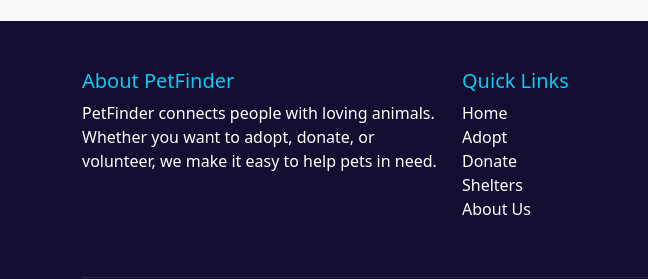
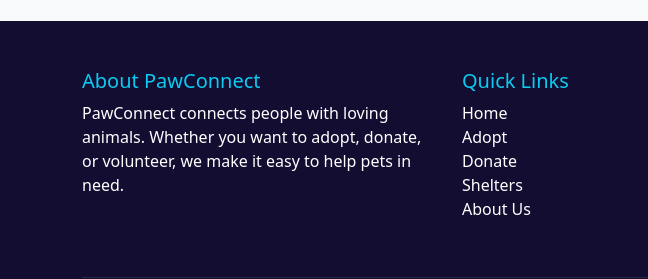
Before and after one commit to samikshab3610/PawConnect, a plain HTML site: page index.html in a window 1280 px wide. Shown: the part 1569-1848 px from the top of the page, 0-648 px from the left. Drawn offline with nearby package versions, Linux system fonts and the light colour scheme.

Commit message:
update UI

```diff
--- a/index.html
+++ b/index.html
@@ -161,8 +161,8 @@
             <div class="row text-start">
                 <!-- About Section -->
                 <div class="col-md-4 mb-4">
-                    <h5 class="text-info">About PetFinder</h5>
-                    <p>PetFinder connects people with loving animals. Whether you want to adopt, donate, or volunteer,
+                    <h5 class="text-info">About PawConnect</h5>
+                    <p>PawConnect connects people with loving animals. Whether you want to adopt, donate, or volunteer,
                         we make it easy to help pets in need.</p>
                 </div>
 
```
